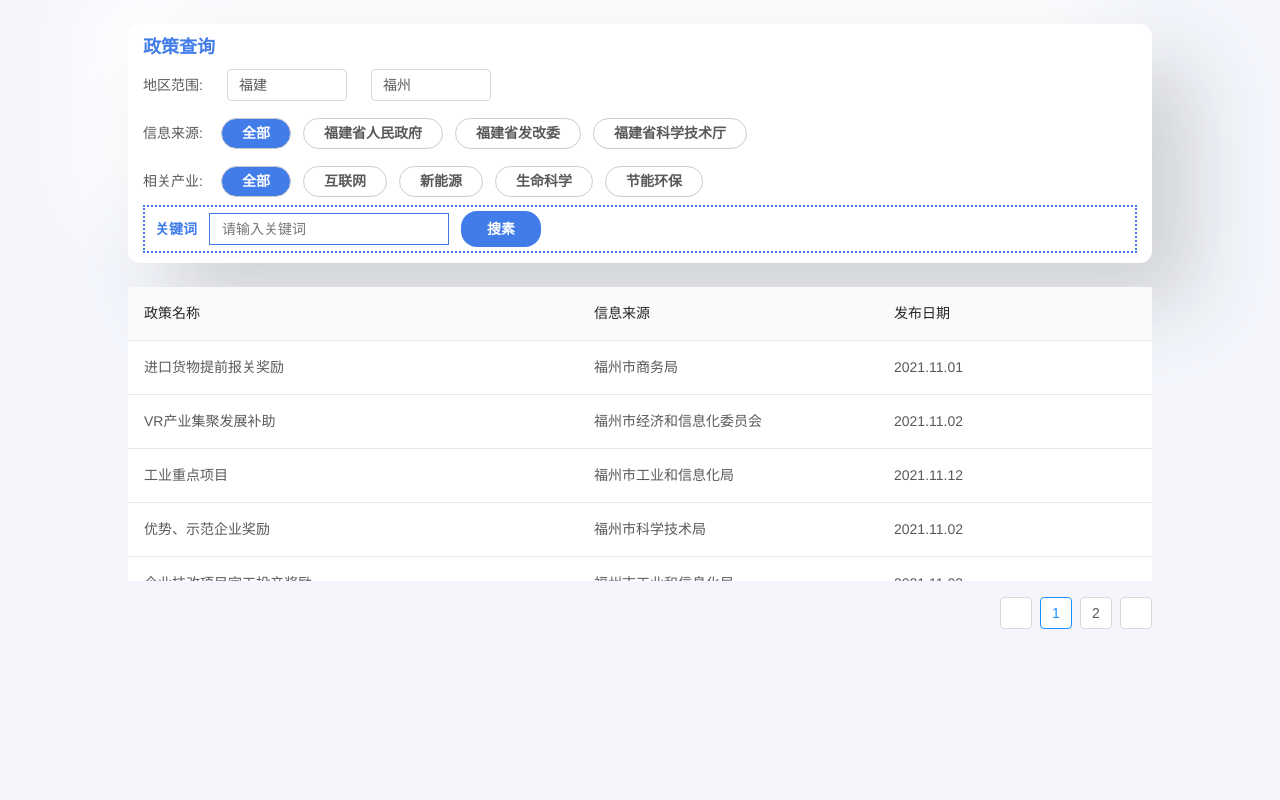
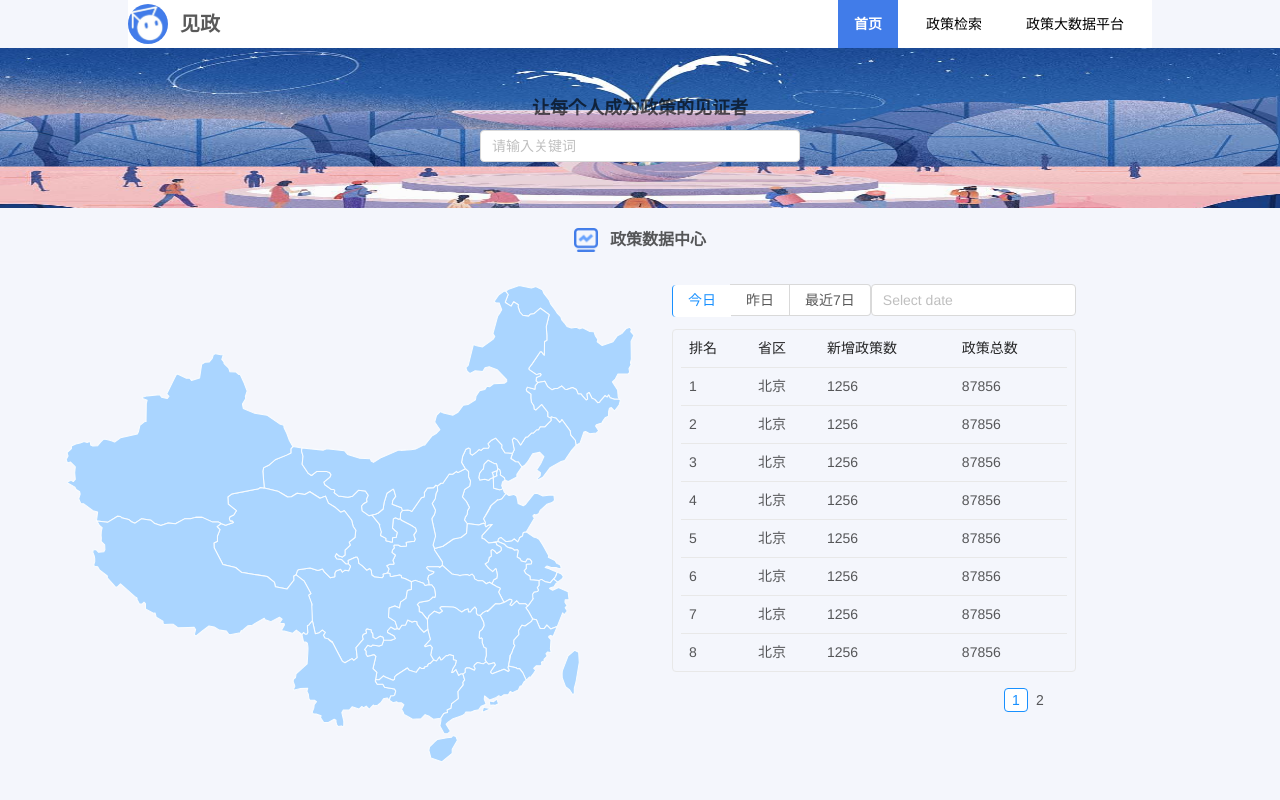
Before and after one commit to zlplease/policyObservation, a Vue app: page /#/ in a window 1280 px wide. Shown: the top 800 px of the page. Built offline with nearby package versions, Linux system fonts and the light colour scheme; what @jiaminghi/data-view, vuescroll would draw is missing.

Commit message:
[update]完成first stage

```diff
--- a/src/App.vue
+++ b/src/App.vue
@@ -1,16 +1,11 @@
 <template>
   <div id="app">
-    <!-- <navigator></navigator> -->
     <router-view />
   </div>
 </template>
 
 <script>
-import navigator from './components/navigation.vue'
 export default {
-  components: {
-    navigator
-  },
   name: 'App'
 }
 </script>
--- a/src/components/Home.vue
+++ b/src/components/Home.vue
@@ -114,11 +114,11 @@ export default {
 <style lang="scss" scoped>
 .Home {
   width: 100%;
-  height: 100%;
+  // height: 80%;
 
   .swiper {
     width: 100%;
-    height: 24%;
+    height: 160px;
     background-image: url("../assets/bg.jpg");
     background-size: 100% 128%;
     display: flex;
@@ -208,8 +208,7 @@ export default {
 }
 
 .hotPoint {
-  margin: 0 5%;
-  margin-top: 32px;
+  margin: 32px 5%;
   .title {
     display: flex;
     align-items: center;
@@ -226,7 +225,7 @@ export default {
 }
 
 .policyList {
-  margin-top: 12px;
+  margin: 12px;
   display: flex;
   justify-content: center;
   align-items: center;
--- a/src/components/search.vue
+++ b/src/components/search.vue
@@ -194,13 +194,12 @@ export default {
   display: flex;
   align-items: center;
   flex-direction: column;
-  background-color: #f4f6fc;
   .top {
     margin-top: 24px;
     width: 80%;
     background-color: white;
     border-radius: 12px;
-    box-shadow: 41px 41px 82px #cfd1d6, -41px -41px 82px #ffffff;
+    box-shadow: 41px 41px 82px #cfd1d6;
     padding: 10px 15px;
 
     .title {
--- a/src/router/index.js
+++ b/src/router/index.js
@@ -1,8 +1,7 @@
 import Vue from "vue";
 import Router from "vue-router";
-import search from "@/components/search";
 import BigData1 from "@/views/BigData1";
-import Home from "@/components/Home";
+import home from "@/views/home";
 
 Vue.use(Router);
 
@@ -10,13 +9,8 @@ export default new Router({
   routes: [
     {
       path: "/",
-      name: "search",
-      component: search
-    },
-    {
-      path: "/Home",
-      name: "Home",
-      component: Home
+      name: "home",
+      component: home
     },
     {
       path: "/BigData1",
--- /dev/null
+++ b/src/views/home.vue
@@ -0,0 +1,91 @@
+<template>
+  <div class="home">
+    <div class="menu">
+      <img src="../assets/logo.png" alt="" />
+      <div class="productName">见政</div>
+      <div
+        class="item"
+        :class="{ selected: page == item }"
+        @click="choose(item)"
+        v-for="item in items"
+        :key="item.code"
+      >
+        {{ item }}
+      </div>
+    </div>
+    <Home v-if="page == '首页'"></Home>
+    <search v-if="page == '政策检索'"></search>
+  </div>
+</template>
+
+<script>
+import Home from "../components/Home.vue";
+import search from "../components/search.vue";
+export default {
+  components: {
+    Home,
+    search,
+  },
+  name: "home",
+  data() {
+    return {
+      items: ["首页", "政策检索", "政策大数据平台"],
+      page: "首页",
+    };
+  },
+  methods: {
+    choose(item) {
+      if (item == "政策大数据平台") {
+        console.log("跳转大数据平台");
+        let routeOne = this.$router.resolve({
+          name: "BigData",
+          path: '/BigData1'
+        });
+        window.open(routeOne.href, "_blank");
+      } else {
+        this.page = item;
+      }
+    },
+  },
+};
+</script>
+<style lang="scss" scoped>
+.home {
+  display: flex;
+  flex-direction: column;
+  align-items: center;
+  background-color: #f4f6fc;
+  .menu {
+    align-items: center;
+    height: 48px;
+    display: flex;
+    width: 80%;
+    background-color: white;
+    img {
+      width: 40px;
+      height: 40px;
+      border-radius: 50%;
+    }
+  }
+  .productName {
+    margin-left: 12px;
+    margin-right: auto;
+    font-size: 20px;
+    font-weight: bold;
+  }
+  .item {
+    height: 64px;
+    padding: 0 16px;
+    text-align: center;
+    line-height: 64px;
+    margin-right: 12px;
+    color: black;
+  }
+}
+
+.selected {
+  background-color: #417ce9;
+  color: white !important;
+  font-weight: bold;
+}
+</style>
```
